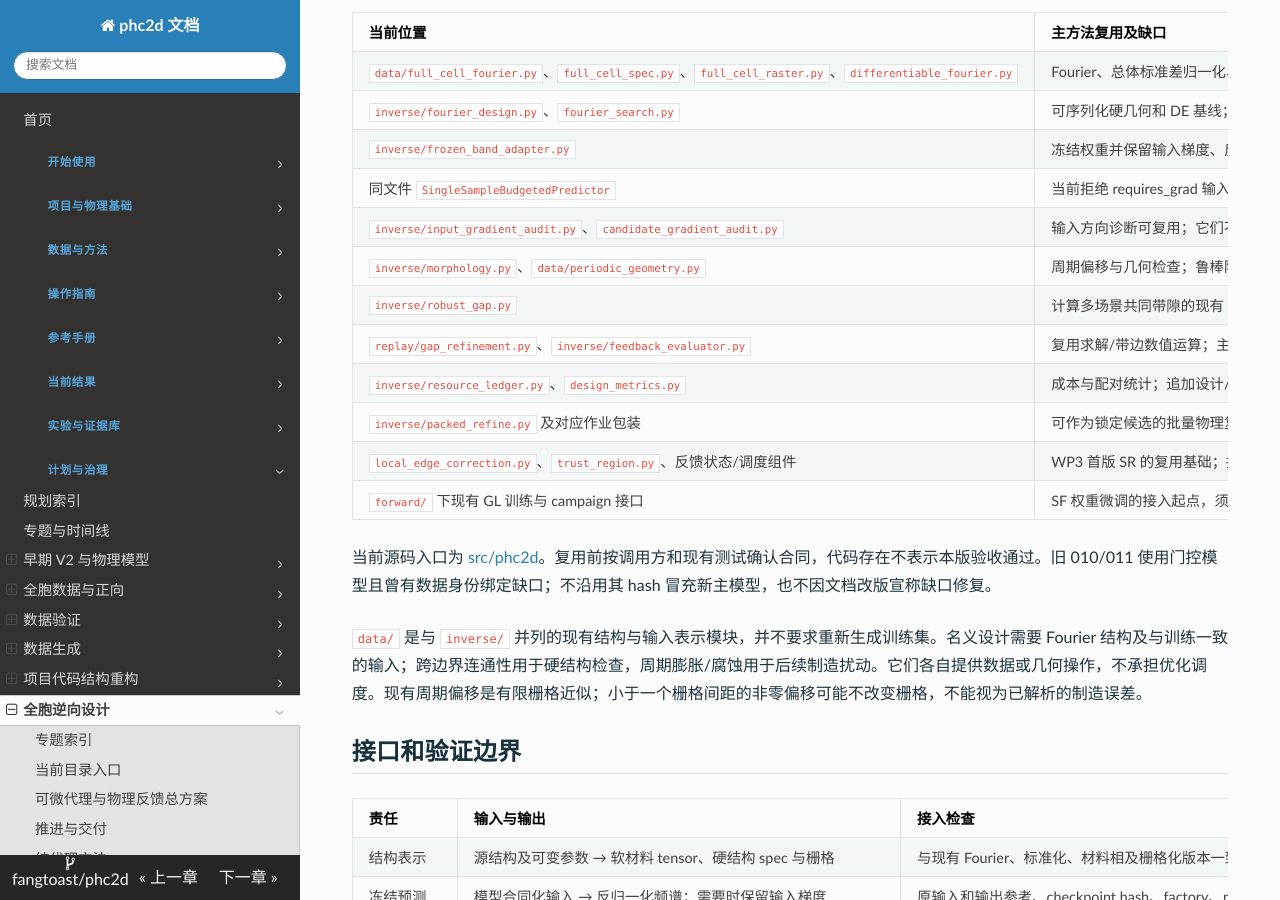
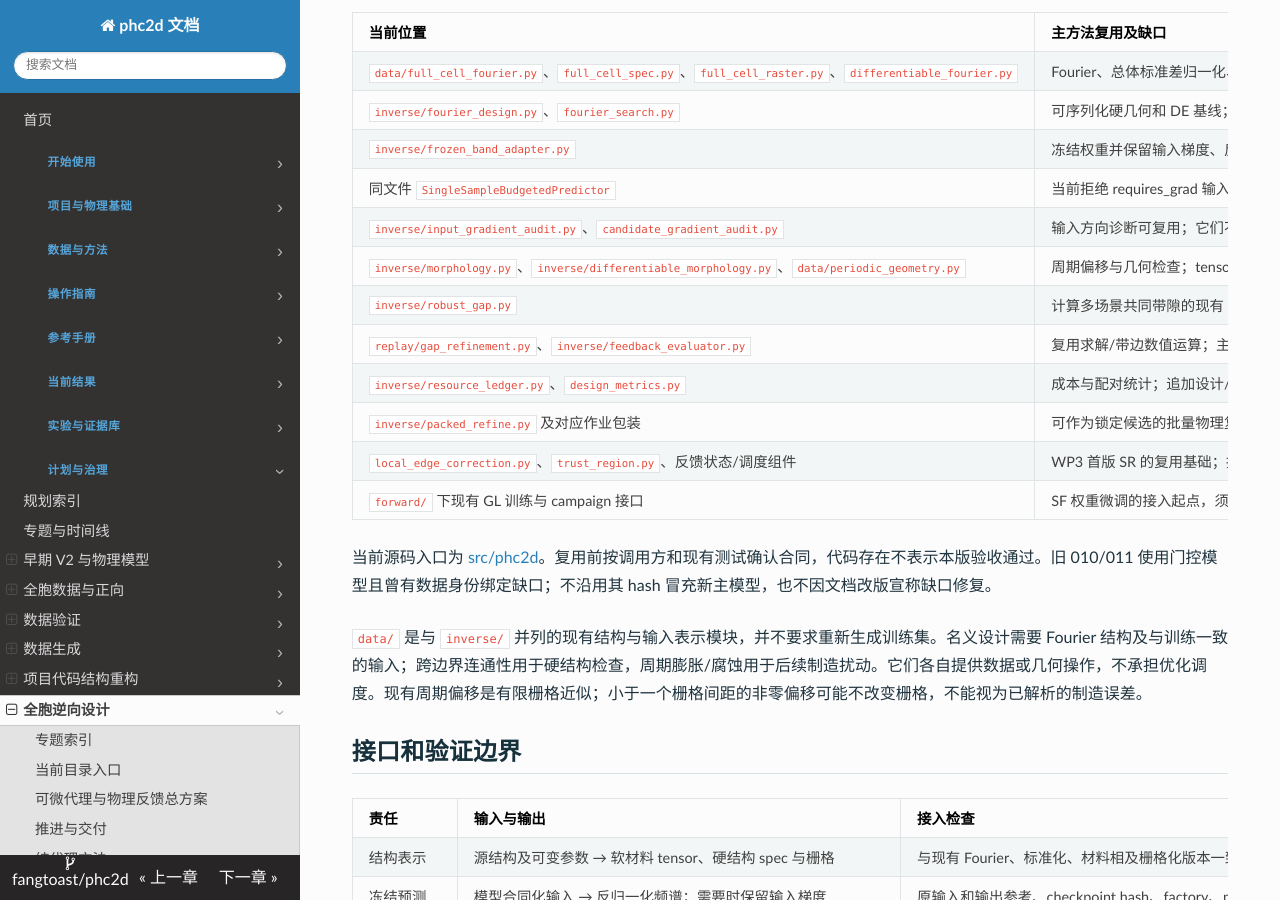
Before and after one commit to fangtoast/phc2d, an MkDocs documentation site: the page built from docs/planning/鲁棒带隙逆向/实施与资源.md, in a window 1280 px wide and 900 px high, scrolled down 305 px. Built offline with MkDocs 1.6.1, drawn with Linux system fonts in a browser that asks for light colours.

Commit message:
Document differentiable manufacturing geometry

```diff
--- a/docs/planning/鲁棒带隙逆向/实施与资源.md
+++ b/docs/planning/鲁棒带隙逆向/实施与资源.md
@@ -35,7 +35,7 @@ related_results:
 | `inverse/frozen_band_adapter.py` | 冻结权重并保留输入梯度、反归一化物理谱；012 配置绑定 K5 Binary 固定融合 3×3 checkpoint |
 | 同文件 `SingleSampleBudgetedPredictor` | 当前拒绝 requires_grad 输入并 detach 缓存；只用于普通评分，梯度路径另计 forward/backward |
 | `inverse/input_gradient_audit.py`、`candidate_gradient_audit.py` | 输入方向诊断可复用；它们不等于 Fourier 参数 Adam，需要整条几何链验证 |
-| `inverse/morphology.py`、`data/periodic_geometry.py` | 周期偏移与几何检查；鲁棒阶段补可微近似并核对硬极限 |
+| `inverse/morphology.py`、`inverse/differentiable_morphology.py`、`data/periodic_geometry.py` | 周期偏移与几何检查；tensor 偏移及共同目标的二值极限已做接口测试，真实扰动效果仍待 MPB 实验 |
 | `inverse/robust_gap.py` | 计算多场景共同带隙的现有 NumPy 实现；用于硬候选结果核对，不能直接当可微优化目标 |
 | `replay/gap_refinement.py`、`inverse/feedback_evaluator.py` | 复用求解/带边数值运算；主方法只在选择锁定后调用评价接口，不调用反馈决策 |
 | `inverse/resource_ledger.py`、`design_metrics.py` | 成本与配对统计；追加设计/在线/复核三个成本阶段及选择锁身份 |
```
